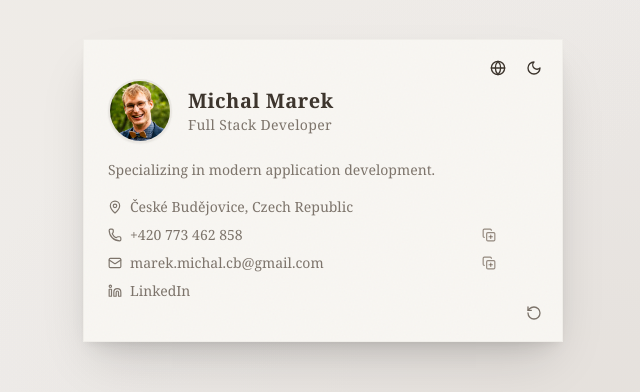
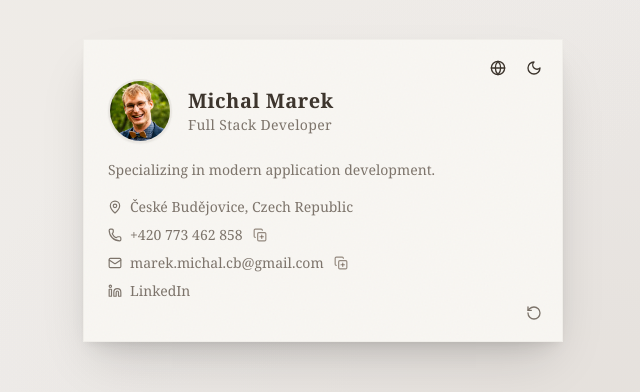
Before and after one commit to minnoroth/michalmarek.xyz, a Next.js app: page /en in a window 1280 px wide. Shown: the part 210-602 px from the top of the page, without its empty margins (317-957 px from the left). Built offline with nearby package versions, Linux system fonts and the light colour scheme.

Commit message:
Enhance Business Card component with 3D flip effect; add card-front class in global styles and refine layout in CardInfo component.

```diff
--- a/src/app/globals.css
+++ b/src/app/globals.css
@@ -129,6 +129,10 @@
   -webkit-backface-visibility: hidden;
 }
 
+.card-front {
+  transform: rotateY(0deg);
+}
+
 .card-back {
   transform: rotateY(180deg);
 }
--- a/src/components/BusinessCard.tsx
+++ b/src/components/BusinessCard.tsx
@@ -71,7 +71,7 @@ export function BusinessCard({
 				{/* Front of the card - About section */}
 				<div
 					className={cn(
-						"card-face absolute inset-0",
+						"card-face card-front absolute inset-0",
 						"bg-card text-card-foreground",
 						"rounded-sm border border-border/30",
 						"paper-texture paper-edge",
--- a/src/components/sections/CardInfo.tsx
+++ b/src/components/sections/CardInfo.tsx
@@ -79,7 +79,7 @@ export function CardInfo({ dictionary }: CardInfoProps) {
 					<button
 						type="button"
 						onClick={() => handleCopy(dictionary.card.phone, "phone")}
-						className="p-0.5 hover:bg-muted rounded transition-colors ml-auto"
+						className="p-0.5 hover:bg-muted rounded transition-colors"
 						aria-label="Copy phone number"
 					>
 						{copied.phone ? (
@@ -92,11 +92,13 @@ export function CardInfo({ dictionary }: CardInfoProps) {
 
 				<div className="flex items-center gap-2">
 					<Mail className="h-3.5 w-3.5 flex-shrink-0 text-muted-foreground" />
-					<span className="text-muted-foreground truncate">{dictionary.card.email}</span>
+					<span className="text-muted-foreground truncate">
+						{dictionary.card.email}
+					</span>
 					<button
 						type="button"
 						onClick={() => handleCopy(dictionary.card.email, "email")}
-						className="p-0.5 hover:bg-muted rounded transition-colors ml-auto"
+						className="p-0.5 hover:bg-muted rounded transition-colors"
 						aria-label="Copy email"
 					>
 						{copied.email ? (
```
